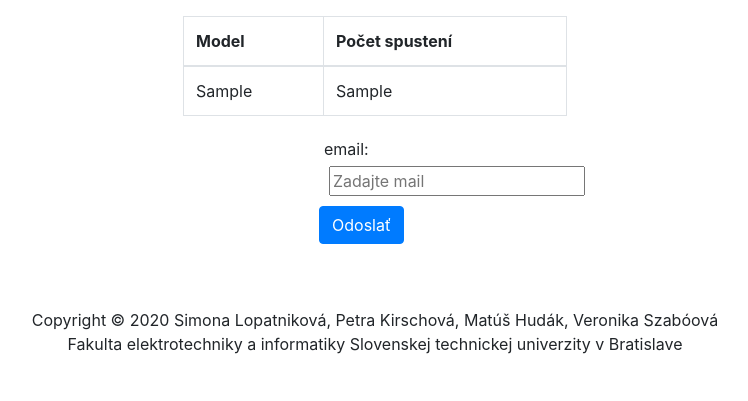
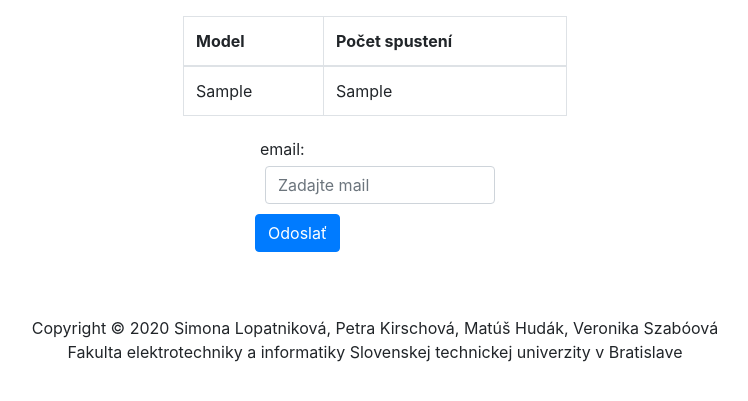
Before and after one commit to kirschovapetra/B-WEBTECH2-projekt, a PHP site: page /statistika.php in a window 1280 px wide. Shown: the part 120-521 px from the top of the page, without its empty margins (265-1013 px from the left). Run offline with PHP 8.4, Linux system fonts and the light colour scheme; tables that the repository leaves empty or names only in its code hold one stand-in row (values such as "Sample post").

Commit message:
Simona - statistika + email

```diff
--- a/octave/api.php
+++ b/octave/api.php
@@ -276,7 +276,7 @@ function logStatus($command, $status)    {
 function statistika($model){
     global $db;
     try {
-        $sql =  "UPDATE statistika SET pocet = pocet + 1 WHERE model = ?";
+        $sql =  "UPDATE statistika SET pocet = pocet + 1 WHERE sk = ?";
         $db->prepare($sql)->execute(array($model));
     } catch (PDOException $e){
     }
--- a/statistika.php
+++ b/statistika.php
@@ -65,7 +65,7 @@ require "config.php";
 </div>
 
 <div class="centrovanie">
-    <label>email: <input type="email" placeholder="Zadajte mail" id="email"></label>
+    <label>email: <input class="form-control" type="email" placeholder="Zadajte mail" id="email"></label>
     <button class="btn btn-primary" onclick="posliMail()">Odoslať</button>
     <p id="mail">Mail bol úspešne odoslaný :)</p>
     <p id="chyba_mailu">Neplatný mail</p>
--- a/style.css
+++ b/style.css
@@ -39,5 +39,5 @@ nav {
     margin-left: auto;
     margin-right: auto;
     display: block;
-    width: 7em;
+    width: 15em;
 }
```
